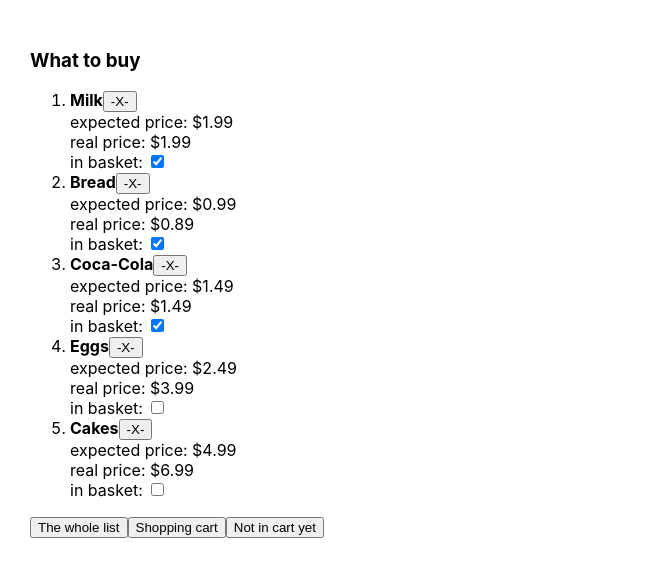
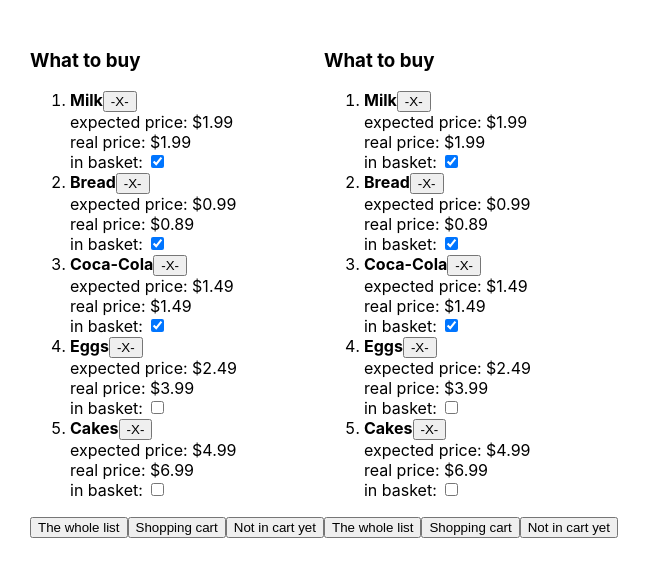
Before and after one commit to AndreyZaytsev90/IT-INC-SamuraiHelp, a React (Create React App) app in the folder samurai-help/: page / in a window 1280 px wide. Shown: the top 576 px of the page, without its empty margins (0-651 px from the left). Built offline with nearby package versions, Linux system fonts and the light colour scheme.

Commit message:
Added new shopList

```diff
--- a/samurai-help/src/App.tsx
+++ b/samurai-help/src/App.tsx
@@ -30,6 +30,11 @@ function App() {
                 whatToBuy={thingsToBuy}
                 onClickDeleteItemHandler={onClickDeleteItemHandler}
             />
+            <ShopList
+                title={"What to buy"}
+                whatToBuy={thingsToBuy}
+                onClickDeleteItemHandler={onClickDeleteItemHandler}
+            />
         </div>
     );
 }
```
